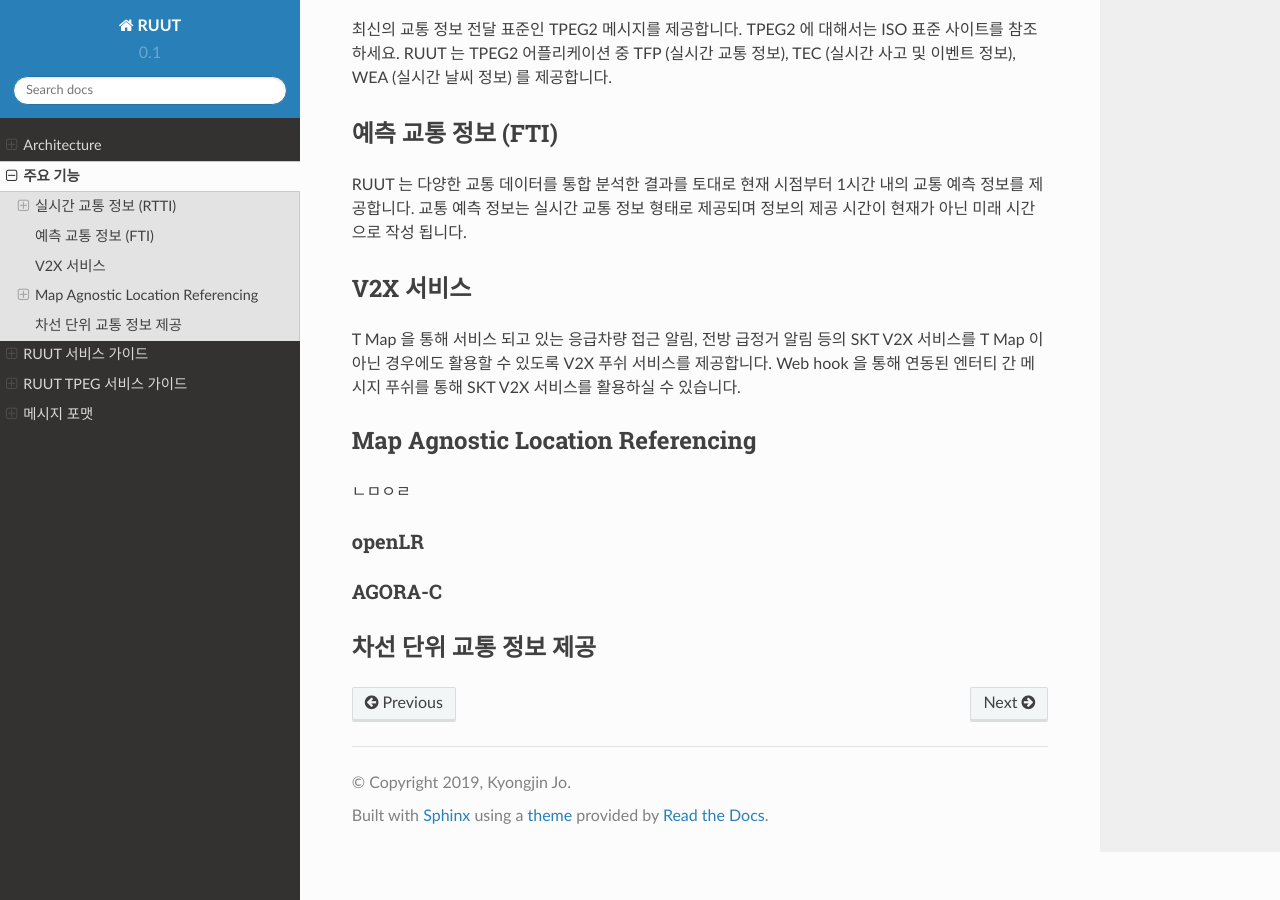
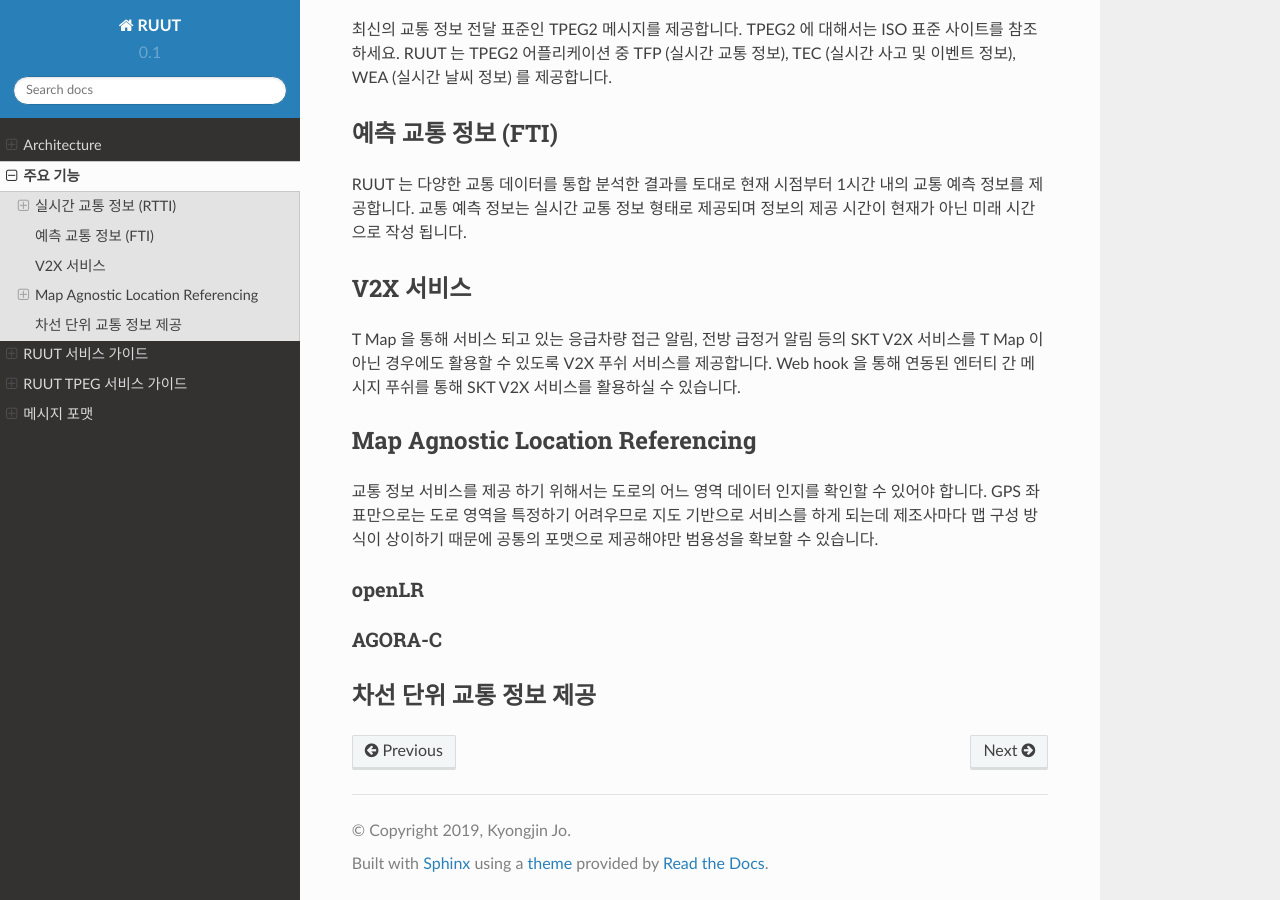
Before and after one commit to harudium/dyrods, a Sphinx documentation site: the page built from docs/source/functions.rst, in a window 1280 px wide and 900 px high, scrolled down 549 px. Built offline with Sphinx 7.4.7 and the Read the Docs theme 2.0.0, drawn with Linux system fonts in a browser that asks for light colours.

Commit message:
Update functions.rst

```diff
--- a/docs/source/functions.rst
+++ b/docs/source/functions.rst
@@ -24,7 +24,7 @@
 
 Map Agnostic Location Referencing
 -------------
-ㄴㅁㅇㄹ
+교통 정보 서비스를 제공 하기 위해서는 도로의 어느 영역 데이터 인지를 확인할 수 있어야 합니다. GPS 좌표만으로는 도로 영역을 특정하기 어려우므로 지도 기반으로 서비스를 하게 되는데 제조사마다 맵 구성 방식이 상이하기 때문에 공통의 포맷으로 제공해야만 범용성을 확보할 수 있습니다.
 
 openLR
 '''''''''''''
```
